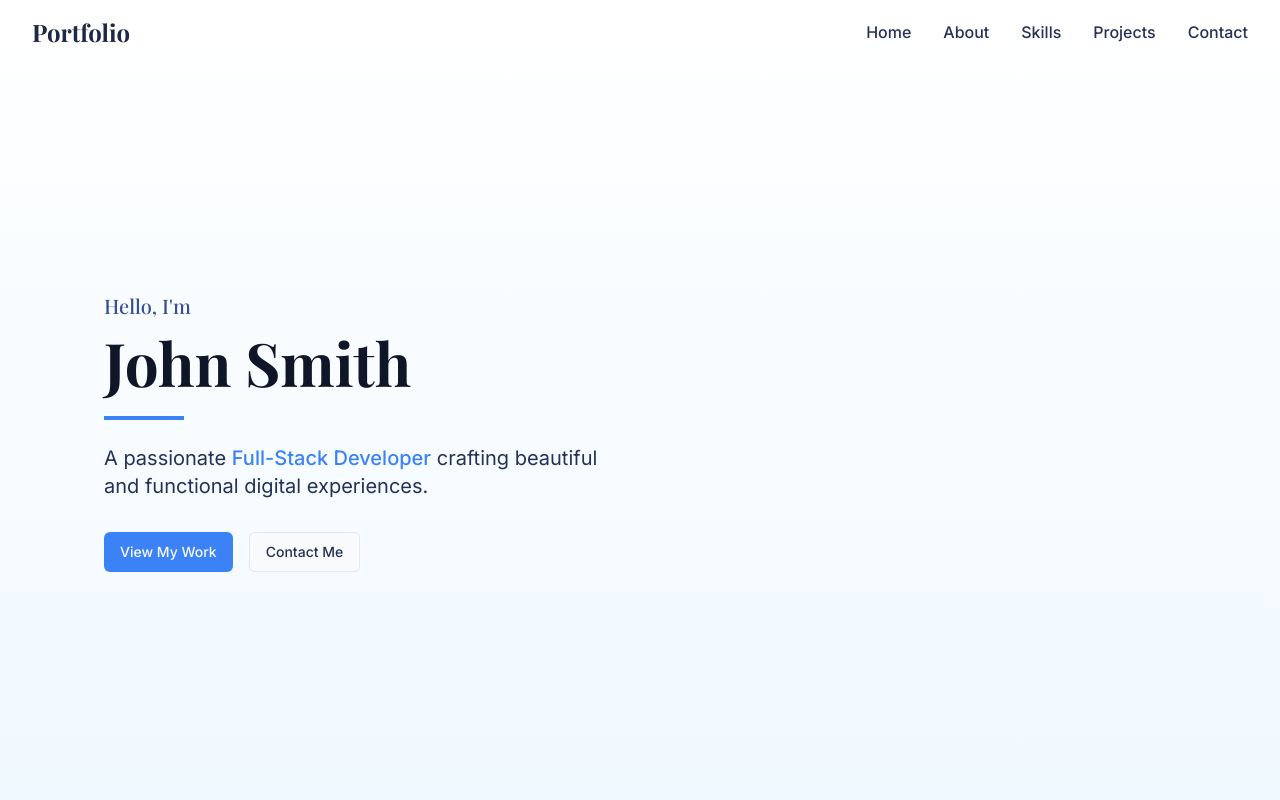
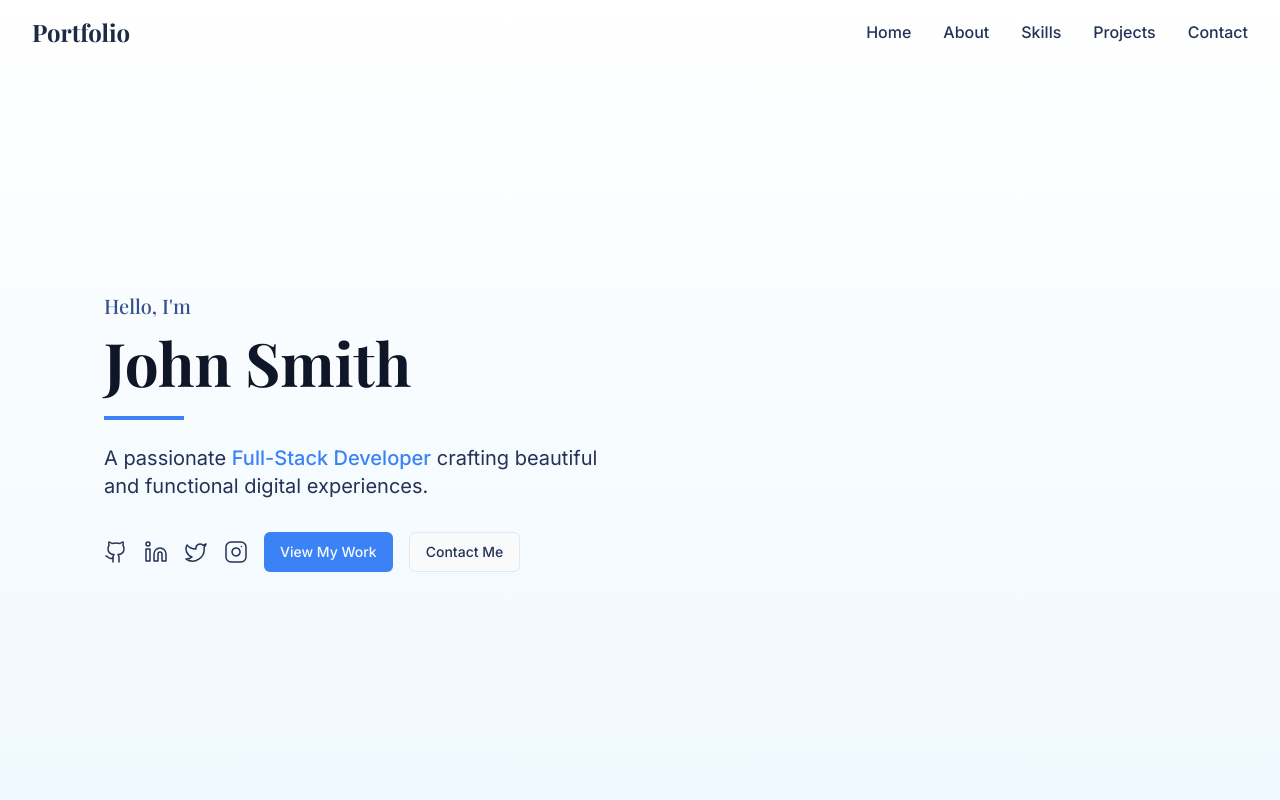
Before and after one commit to christine-ting/personal-website-new, a React (Vite) app: page / in a window 1280 px wide. Shown: the top 800 px of the page. Built offline with nearby package versions, Linux system fonts and the light colour scheme.

Commit message:
Add social media links
Add social media links to the hero section.

```diff
--- a/src/components/HeroSection.tsx
+++ b/src/components/HeroSection.tsx
@@ -1,7 +1,30 @@
-
 import { Button } from "@/components/ui/button";
+import { Github, Linkedin, Twitter, Instagram } from "lucide-react";
 
 const HeroSection = () => {
+  const socialLinks = [
+    {
+      icon: Github,
+      href: "https://github.com/johnsmith",
+      ariaLabel: "GitHub Profile"
+    },
+    {
+      icon: Linkedin,
+      href: "https://linkedin.com/in/johnsmith",
+      ariaLabel: "LinkedIn Profile"
+    },
+    {
+      icon: Twitter,
+      href: "https://twitter.com/johnsmith",
+      ariaLabel: "Twitter Profile"
+    },
+    {
+      icon: Instagram,
+      href: "https://instagram.com/johnsmith",
+      ariaLabel: "Instagram Profile"
+    }
+  ];
+
   return (
     <section id="home" className="min-h-screen flex items-center pt-16 bg-gradient-to-b from-white to-sky-50">
       <div className="section-container">
@@ -18,13 +41,30 @@ const HeroSection = () => {
               A passionate <span className="text-primary font-medium">Full-Stack Developer</span>{" "}
               crafting beautiful and functional digital experiences.
             </p>
-            <div className="flex flex-col sm:flex-row gap-4">
+            <div className="flex flex-col sm:flex-row gap-4 items-center">
+              <div className="flex space-x-4 mb-4 sm:mb-0">
+                {socialLinks.map(({ icon: Icon, href, ariaLabel }) => (
+                  <a
+                    key={href}
+                    href={href}
+                    target="_blank"
+                    rel="noopener noreferrer"
+                    aria-label={ariaLabel}
+                    className="text-navy-800 hover:text-primary transition-colors duration-300 hover:scale-110"
+                  >
+                    <Icon size={24} strokeWidth={1.5} />
+                  </a>
+                ))}
+              </div>
+
+              <div className="flex gap-4">
                 <Button className="btn-primary" asChild>
                   <a href="#projects">View My Work</a>
                 </Button>
                 <Button variant="outline" className="btn-outline" asChild>
                   <a href="#contact">Contact Me</a>
                 </Button>
+              </div>
             </div>
           </div>
           <div className="relative animate-fade-in hidden md:block">
```
Lines whose indentation alone changed are shown as unchanged.
